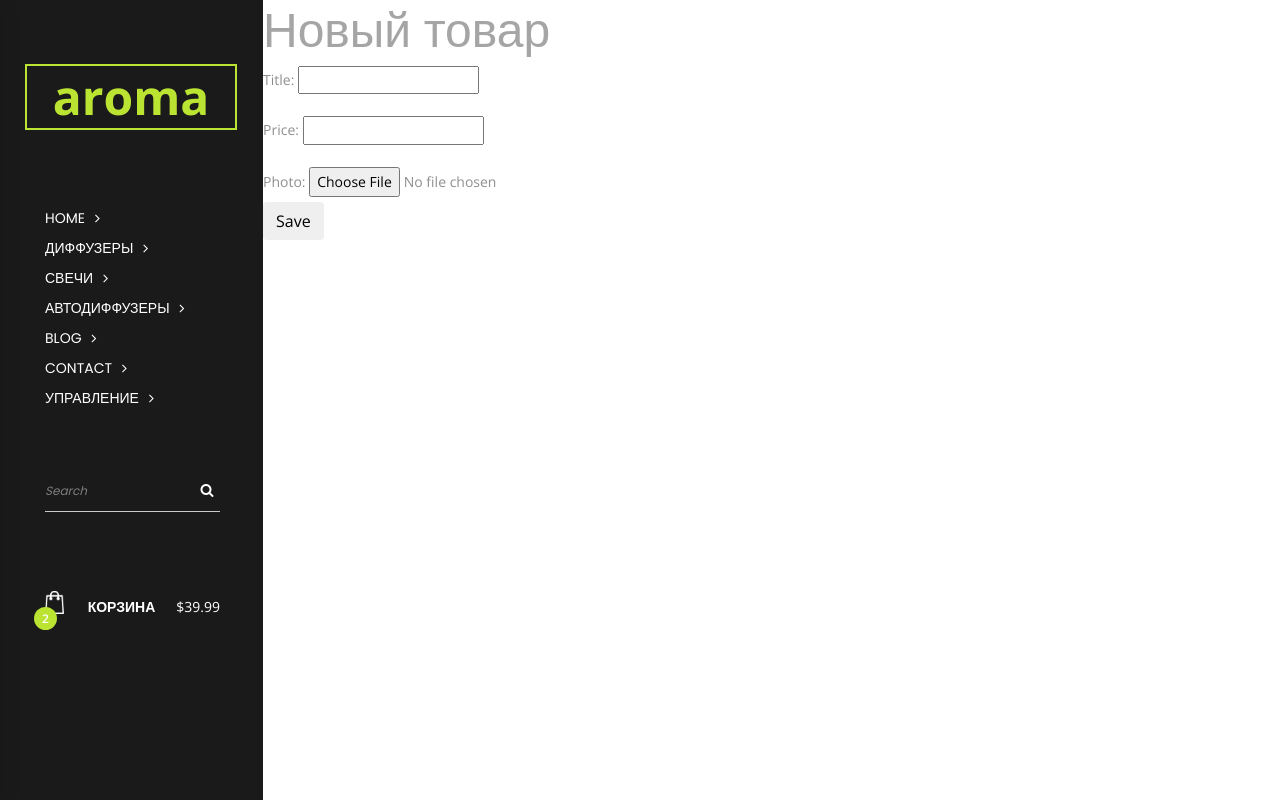
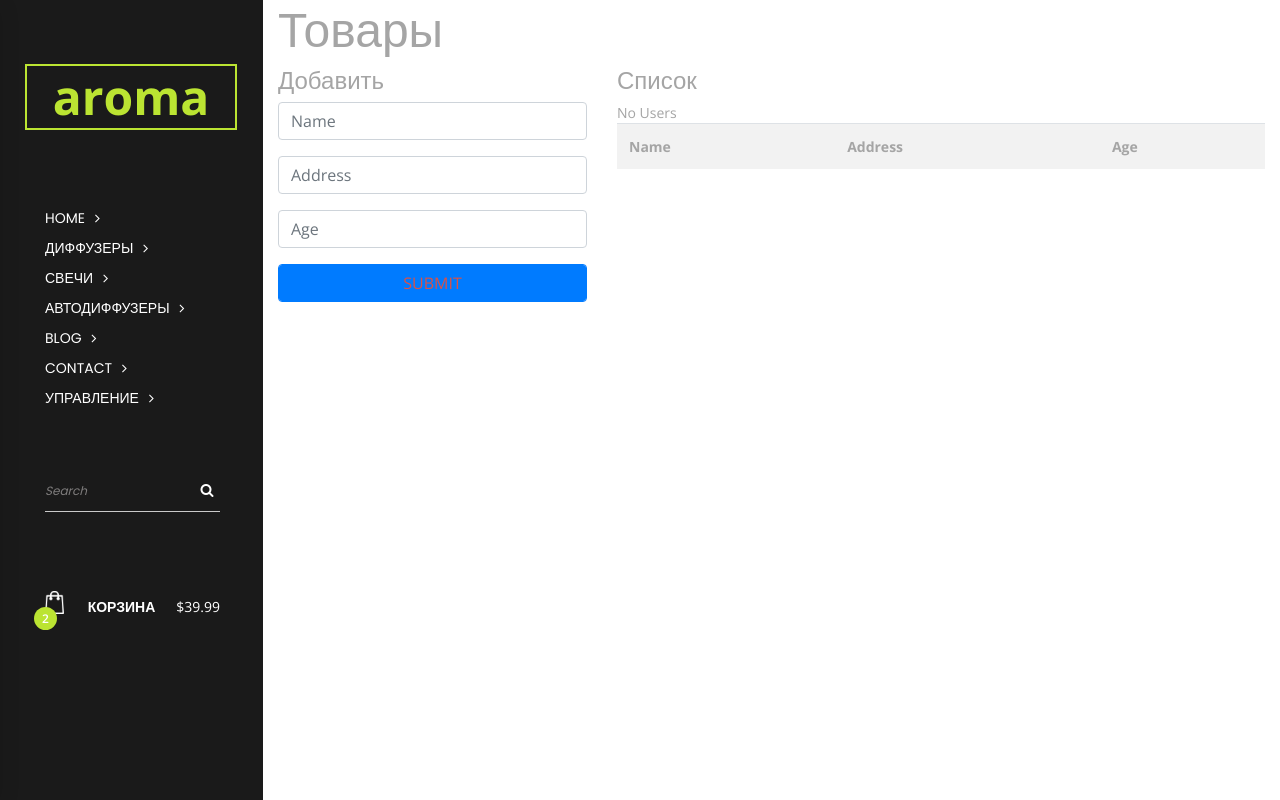
Before and after one commit to Layts/djangoshop, a Django app: page /item/new/ in a window 1280 px wide. Run offline with Django 3.2, Linux system fonts and the light colour scheme; lists and menus that the app fills with data are empty.

Commit message:
аякс

```diff
--- a/shop/core/urls.py
+++ b/shop/core/urls.py
@@ -1,14 +1,10 @@
 from django.urls import path
-from .views import (item_list, manage_items,
-                    item_new, add_to_cart,
-                    remove_from_cart, OrderSummaryView,
-                    ItemDetailView, Dif, AutoDif, Candle)
+from .views import *
 
 
 app_name = 'core'
 urlpatterns = [
-    path('', item_list, name='item-list'),
-    path('manage/', manage_items, name='manage'),
+    path('manage/', ItemView.as_view(), name='manage'),
     path('item/new/', item_new, name='item_new'),
     path('add-to-cart/<slug>/', add_to_cart, name='add-to-cart'),
     path('box/', OrderSummaryView.as_view(), name='order-summary'),
@@ -16,4 +12,5 @@ urlpatterns = [
     path('dif/', Dif.as_view(), name='dif'),
     path('autodif/', AutoDif.as_view(), name='autodif'),
     path('candle/', Candle.as_view(), name='candle'),
+    path('ajax/crud/create/',  CreateCrudItem.as_view(), name='crud_ajax_create'),
     ]
--- a/shop/core/views.py
+++ b/shop/core/views.py
@@ -6,29 +6,34 @@ from django.contrib import messages
 from django.utils import timezone
 from django.core.exceptions import ObjectDoesNotExist
 from django.views.generic import ListView, DetailView, View
+from django.http import JsonResponse
 
 
-def item_list(request):
-    context = {
-        'items': Item.objects.all()
-    }
-    return render(request, 'index.html', context)
+class ItemView(ListView):
+    model = Item
+    template_name = 'management.html'
+    context_object_name = 'Товары'
 
 
-# def box(request):
-#     order_qs = Order.objects.filter(user=request.user, ordered=False)
-#     context = {
-#         'items': Item.objects.all()
-#     }
-#     print(order_qs[0].items.objects.all())
-#     return render(request, 'cart.html', context)
-#
+class CreateCrudItem(View):
 
-def manage_items(request):
-    context = {
-        'items': Item.objects.all()
-    }
-    return render(request, 'management.html', context)
+    def get(self, request):
+        name1 = request.GET.get('name', None)
+        address1 = request.GET.get('address', None)
+        age1 = request.GET.get('age', None)
+
+        obj = Item.objects.create(
+            title = name1,
+            price = address1,
+            category = age1
+        )
+
+        user = {'id':obj.id,'name':obj.name,'address':obj.address,'age':obj.age}
+
+        data = {
+            'user': user
+        }
+        return JsonResponse(data)
 
 
 def item_new(request):
--- a/shop/shop/settings.py
+++ b/shop/shop/settings.py
@@ -15,7 +15,7 @@ INSTALLED_APPS = [
     'django.contrib.messages',
     'django.contrib.staticfiles',
     'django.contrib.sites',
-
+    'django_tables2',
     'core'
 ]
 # SESSION_ENGINE = [
--- a/shop/templates/management.html
+++ b/shop/templates/management.html
@@ -1,9 +1,127 @@
 {% extends 'base.html' %}
+{% load static %}
+
+{% block title %}Django Ajax CRUD{% endblock %}
 
 {% block content %}
-    <h1>Новый товар</h1>
-    <form method="POST" class="post-form">{% csrf_token %}
-        {{ form.as_p }}
-        <button type="submit" class="save btn btn-default">Save</button>
-    </form>
+<div class="container">
+    <h1>Товары</h1>
+    <div class="row">
+      <div class="col-md-4 ">
+        <h3>Добавить</h3>
+        <form id="addUser" action="">
+          <div class="form-group">
+            <input class="form-control" type="text" name="Название" placeholder="Name" required>
+          </div>
+          <div class="form-group">
+            <input class="form-control" type="" name="Категоия" placeholder="Address" required>
+          </div>
+          <div class="form-group">
+            <input class="form-control" type="number" name="Цена" min="10" max="100" placeholder="Age" required>
+          </div>
+          <button class="btn btn-primary form-control" type="submit">SUBMIT</button>
+        </form>
+      </div>
+      <div class="col-md-8">
+        <h3>Список</h3>
+        <table id="userTable" class="table table-striped">
+          <tr>
+            <th>Name</th>
+            <th>Address</th>
+            <th colspan="3">Age</th>
+          </tr>
+          {% if users %}
+          {% for user in users %}
+          <tr id="user-{{user.id}}">
+              <td class="userName userData" name="name">{{user.name}}</td>
+              <td class="userAddress userData" name="address">{{user.address}}</td>
+              <td class="userAge userData" name="age">{{user.age}}</td>
+              <td align="center">
+                  <button class="btn btn-success form-control" onClick="editUser({{user.id}})" data-toggle="modal" data-target="#myModal")">EDIT</button>
+              </td>
+              <td align="center">
+                  <button class="btn btn-danger form-control" onClick="deleteUser({{user.id}})">DELETE</button>
+              </td>
+          </tr>
+          {% endfor %}
+          {% else %}
+            No Users
+          {% endif %}
+        </table>
+      </div>
+    </div>
+  </div>
+  <!-- Modal -->
+  <div class="modal fade" id="myModal" tabindex="-1" role="dialog" aria-labelledby="myModalLabel">
+    <div class="modal-dialog" role="document">
+      <div class="modal-content">
+        <div class="modal-header">
+          <button type="button" class="close" data-dismiss="modal" aria-label="Close"><span aria-hidden="true">×</span></button>
+          <h4 class="modal-title" id="myModalLabel">Update User</h4>
+        </div>
+        <form id="updateUser" action="">
+        <div class="modal-body">
+            <input class="form-control" id="form-id" type="hidden" name="formId"/>
+            <label for="name">Name</label>
+            <input class="form-control" id="form-name" type="text" name="formName"/>
+            <label for="address">Address</label>
+            <input class="form-control" id="form-address" type="text" name="formAddress"/>
+            <label for="age">Age</label>
+            <input class="form-control" id="form-age" type="number" name="formAge" min=10 max=100/>
+        </div>
+        <div class="modal-footer">
+            <button type="submit" class="btn btn-primary" >Save changes</button>
+            <button type="button" class="btn btn-default" data-dismiss="modal">Close</button>
+        </div>
+        </form>
+      </div>
+    </div>
+  </div>
+
 {% endblock %}
+{% block javascript %}
+<script>
+// Create Django Ajax Call
+$("form#addUser").submit(function() {
+    var nameInput = $('input[name="name"]').val().trim();
+    var addressInput = $('input[name="address"]').val().trim();
+    var ageInput = $('input[name="age"]').val().trim();
+    if (nameInput && addressInput && ageInput) {
+        // Create Ajax Call
+        $.ajax({
+            url: '{% url "crud_ajax_create" %}',
+            data: {
+                'name': nameInput,
+                'address': addressInput,
+                'age': ageInput
+            },
+            dataType: 'json',
+            success: function (data) {
+                if (data.user) {
+                  appendToUsrTable(data.user);
+                }
+            }
+        });
+      } else {
+        alert("All fields must have a valid value.");
+    }
+    $('form#addUser').trigger("reset");
+    return false;
+});
+function appendToUsrTable(user) {
+  $("#userTable > tbody:last-child").append(`
+        <tr id="user-${user.id}">
+            <td class="userName" name="name">${user.name}</td>
+            '<td class="userAddress" name="address">${user.address}</td>
+            '<td class="userAge" name="age">${user.age}</td>
+            '<td align="center">
+                <button class="btn btn-success form-control" onClick="editUser(${user.id})" data-toggle="modal" data-target="#myModal")">EDIT</button>
+            </td>
+            <td align="center">
+                <button class="btn btn-danger form-control" onClick="deleteUser(${user.id})">DELETE</button>
+            </td>
+        </tr>
+    `);
+}
+</script>
+{% endblock javascript %}
```
Also changed, not shown: shop/core/tables.py (added, +9 -0 lines).
